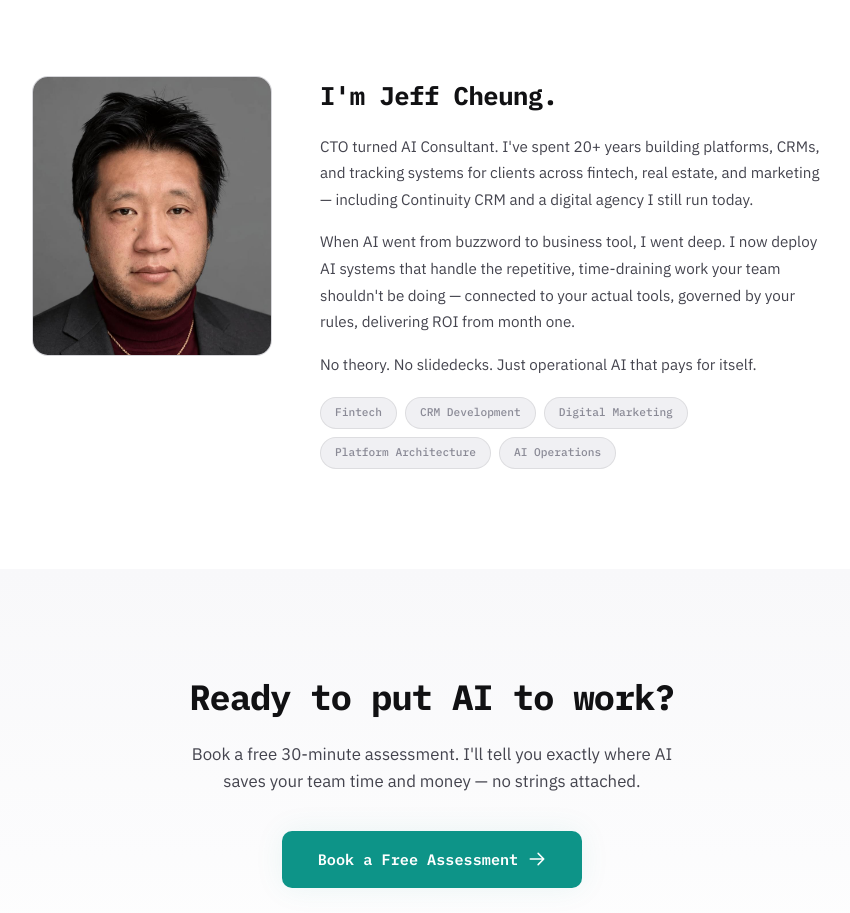
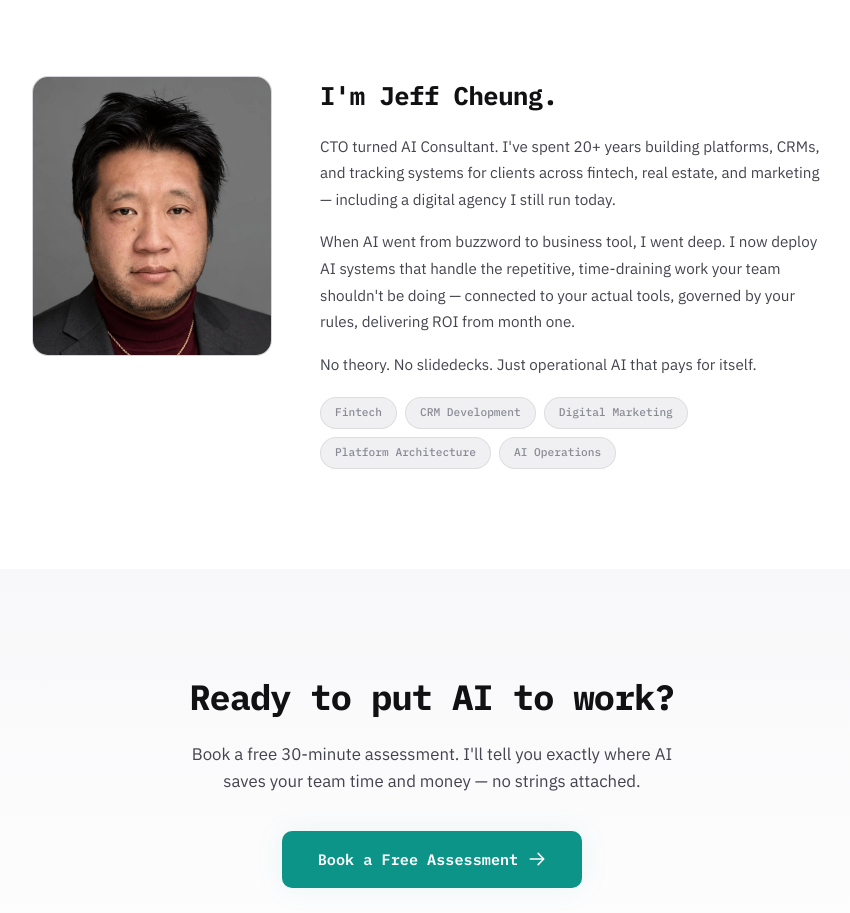
Before and after one commit to jingyen/jeffcheung.ai, a plain HTML site: page docs/index.html in a window 1280 px wide. Shown: the part 3520-4433 px from the top of the page, without its empty margins (208-1058 px from the left). Drawn offline with Linux system fonts and the light colour scheme.

Commit message:
Remove Continuity CRM reference

```diff
--- a/docs/index.html
+++ b/docs/index.html
@@ -488,7 +488,7 @@
           </div>
           <div class="about-text">
             <h2>I'm Jeff Cheung.</h2>
-            <p>CTO turned AI Consultant. I've spent 20+ years building platforms, CRMs, and tracking systems for clients across fintech, real estate, and marketing — including Continuity CRM and a digital agency I still run today.</p>
+            <p>CTO turned AI Consultant. I've spent 20+ years building platforms, CRMs, and tracking systems for clients across fintech, real estate, and marketing — including a digital agency I still run today.</p>
             <p>When AI went from buzzword to business tool, I went deep. I now deploy AI systems that handle the repetitive, time-draining work your team shouldn't be doing — connected to your actual tools, governed by your rules, delivering ROI from month one.</p>
             <p>No theory. No slidedecks. Just operational AI that pays for itself.</p>
             <div class="about-tags">
```
Also changed, not shown: html/index.html (+1 -1 lines).
